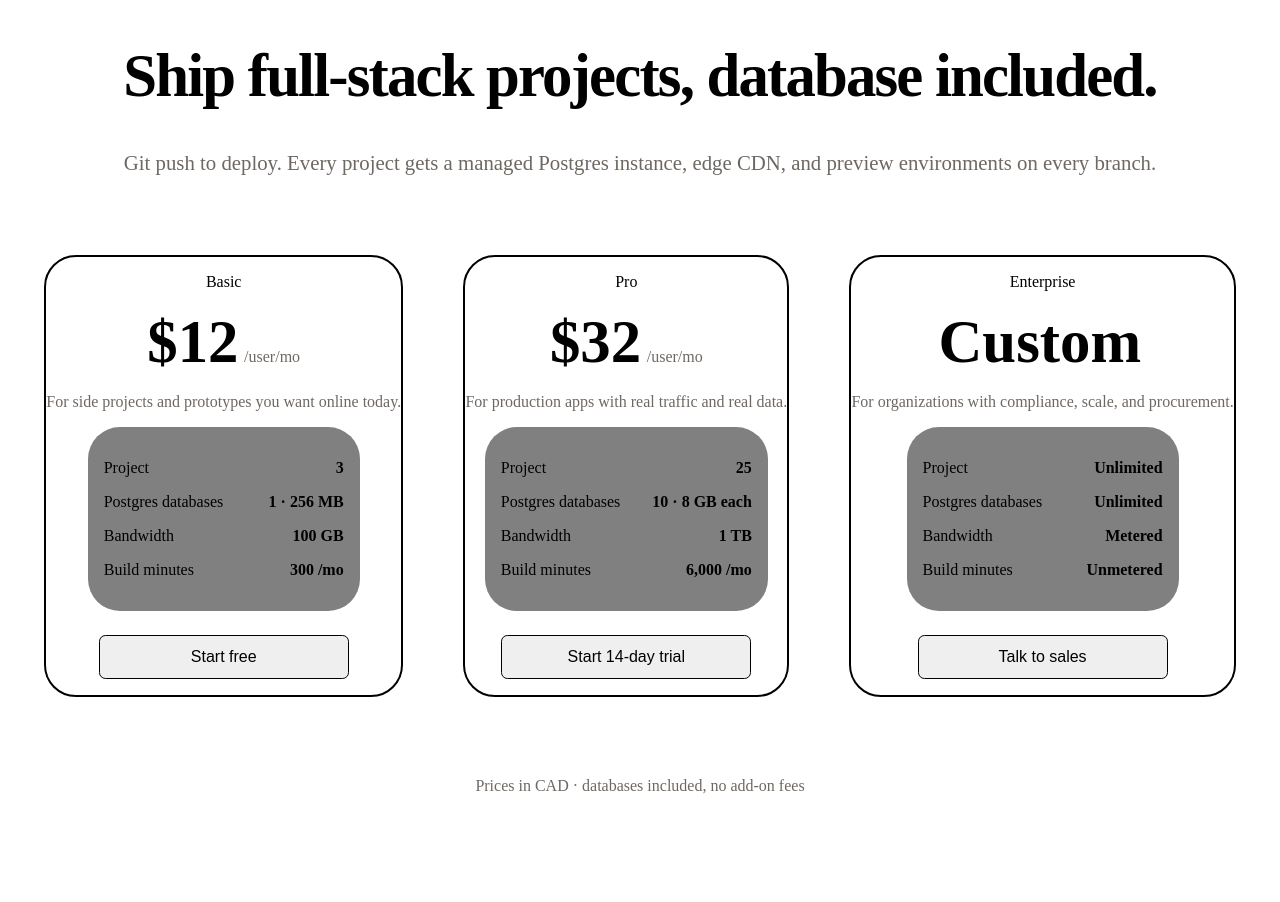
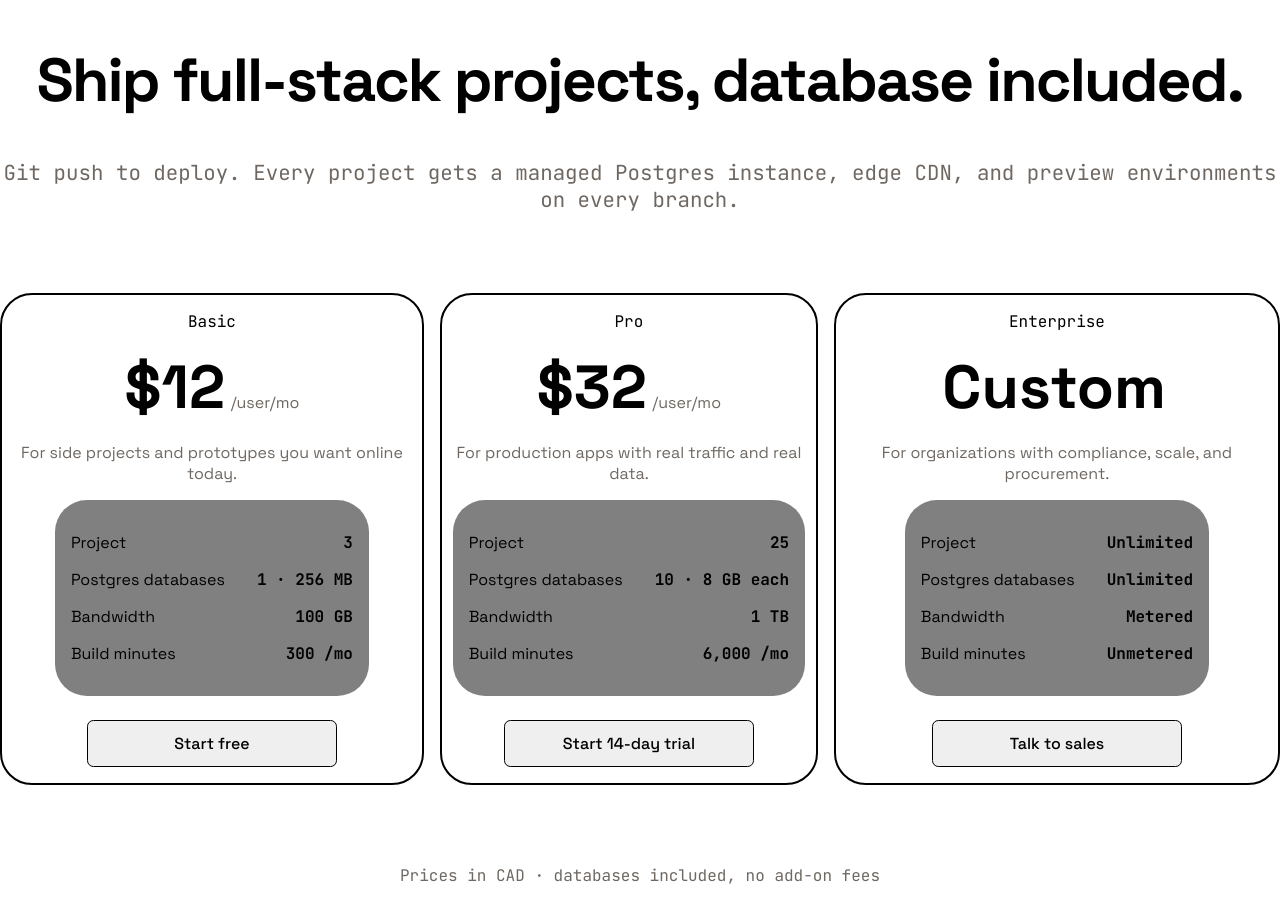
Before and after one commit to AdamKirikisla/pricing-cards-react, a React (Vite) app in the folder pricing-cards-react/: page / in a window 1280 px wide. Before the commit the page ends 811 px from the top, so only its background shows below. Built offline with nearby package versions, Linux system fonts and the light colour scheme.

Commit message:
add fonts

```diff
--- a/pricing-cards-react/index.html
+++ b/pricing-cards-react/index.html
@@ -6,6 +6,9 @@
     <meta name="viewport" content="width=device-width, initial-scale=1.0" />
     <title>Pricing table design</title>
     <link rel="stylesheet" href="src/styles.css">
+    <link rel="preconnect" href="https://fonts.googleapis.com">
+<link rel="preconnect" href="https://fonts.gstatic.com" crossorigin>
+<link href="https://fonts.googleapis.com/css2?family=JetBrains+Mono:ital,wght@0,100..800;1,100..800&family=Space+Grotesk:wght@300..700&display=swap" rel="stylesheet">
   </head>
   <body>
     <div id="root"></div>
--- a/pricing-cards-react/src/styles.css
+++ b/pricing-cards-react/src/styles.css
@@ -15,6 +15,7 @@
     font-weight: bold;
     letter-spacing: -0.03em;
     font-size: 3.8rem;
+    font-family: "Space Grotesk", sans-serif;
 
 }
 
@@ -22,6 +23,7 @@
 .description{
     color: var(--desc-color);
     font-size: 1.3rem;
+    font-family: "JetBrains Mono", monospace;
 }
 
 .container {
@@ -41,7 +43,9 @@
      border: 2px solid black;
      border-radius: 32px;
 }
-
+.title{
+    font-family: "JetBrains Mono", monospace;
+}
 .price-container{
     display: flex;
     justify-content: center;
@@ -54,14 +58,18 @@
     margin: 0;
     font-weight: bold;
     font-size: 3.8rem;
+    font-family: "Space Grotesk", sans-serif;
+
 }
 
 .desc{
     color: var(--desc-color);
+    font-family: "Space Grotesk", sans-serif;
 }
 .user{
     margin: 0;
     color: var(--desc-color);
+    font-family: "Space Grotesk", sans-serif;
 }
 
 .specs-container{
@@ -76,8 +84,12 @@
     gap: 2rem;
     min-width: 240px;
 }
+.specs-container p span:first-child {
+        font-family: "Space Grotesk", sans-serif;
+}
 .specs-container p span:last-child {
   font-weight: bold;
+  font-family: "JetBrains Mono", monospace;
 }
 
 .buttonText{
@@ -90,6 +102,8 @@
     font-size: 1rem;
     font-weight: 500;
     width: 250px;
+    font-family: "Space Grotesk", sans-serif;
+
 
 }
 .buttonText:hover{
@@ -102,4 +116,5 @@
     margin-top: 5rem;
     text-align: center;
     color: var(--desc-color);
+    font-family: "JetBrains Mono", monospace;
 }
```
